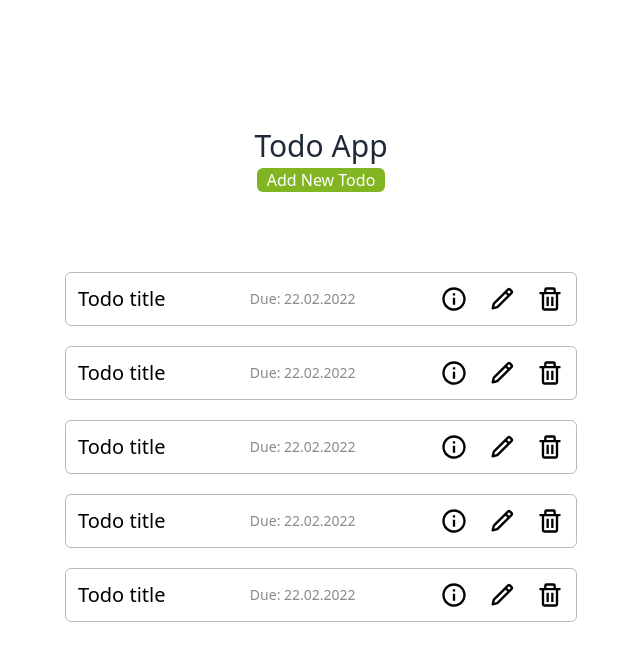
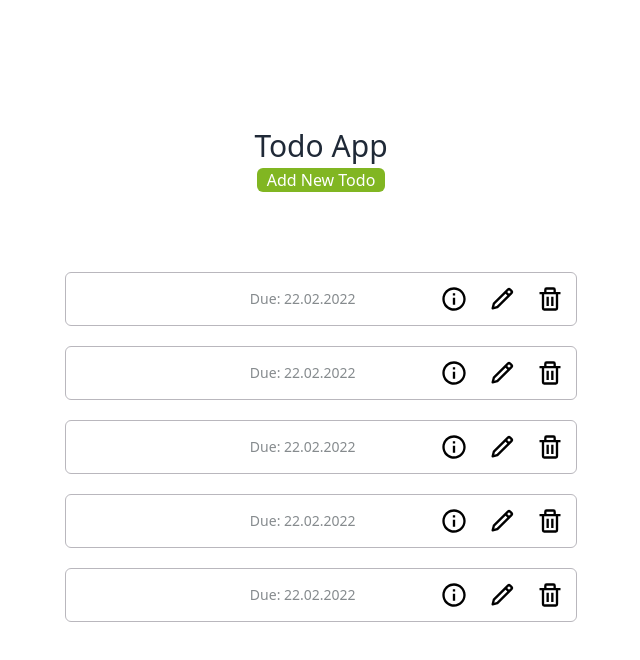
Before and after one commit to Zivanchy/todo-list, a React (Create React App) app: page / in a window 1280 px wide. Shown: the top 660 px of the page, without its empty margins (319-959 px from the left). Built offline with nearby package versions, Linux system fonts and the light colour scheme.

Commit message:
Changed text color from black to white

```diff
--- a/src/App.js
+++ b/src/App.js
@@ -2,12 +2,14 @@ import React from 'react';
 
 import Header from './components/Header';
 import TodoCollection from './components/TodoCollection';
+import AddTodo from './components/AddTodo';
 
 const App = () => {
   return (
     <>
       <Header />
       <TodoCollection />
+      {/* <AddTodo /> */}
     </>
   );
 };
--- a/src/components/Todo.jsx
+++ b/src/components/Todo.jsx
@@ -9,7 +9,7 @@ const Todo = () => {
 
   return (
     <div className="flex flex-row justify-between items-center px-3 py-3 min-w-[32rem] border-[#B9B7BD] border rounded-md">
-      <h1 className="text-xl text-black">Todo title</h1>
+      <h1 className="text-xl text-white">Todo title</h1>
       <p className="text-sm text-[#868B8E]">Due: 22.02.2022</p>
 
       <div className="flex flex-row justify-between items-center">
```
